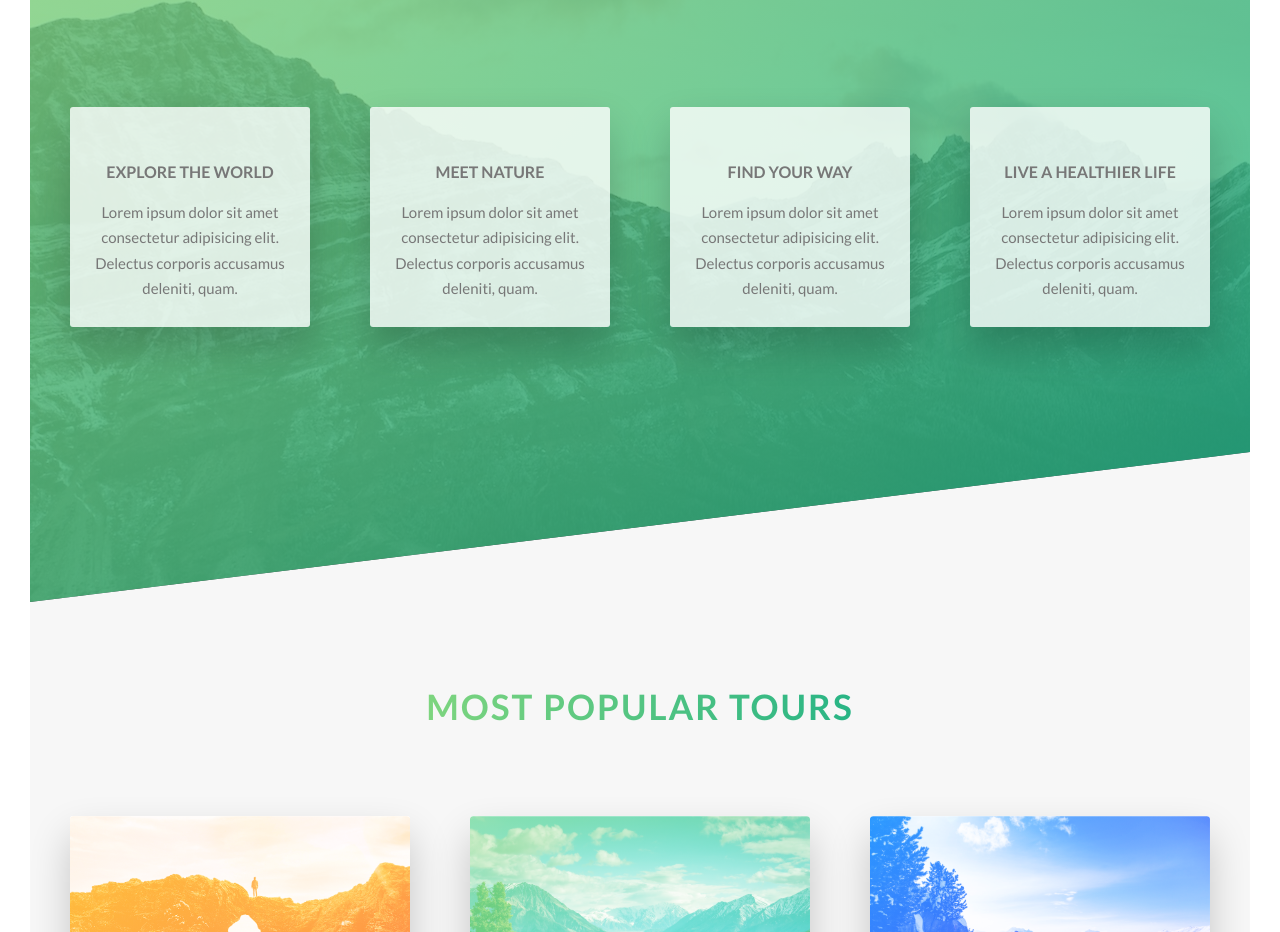
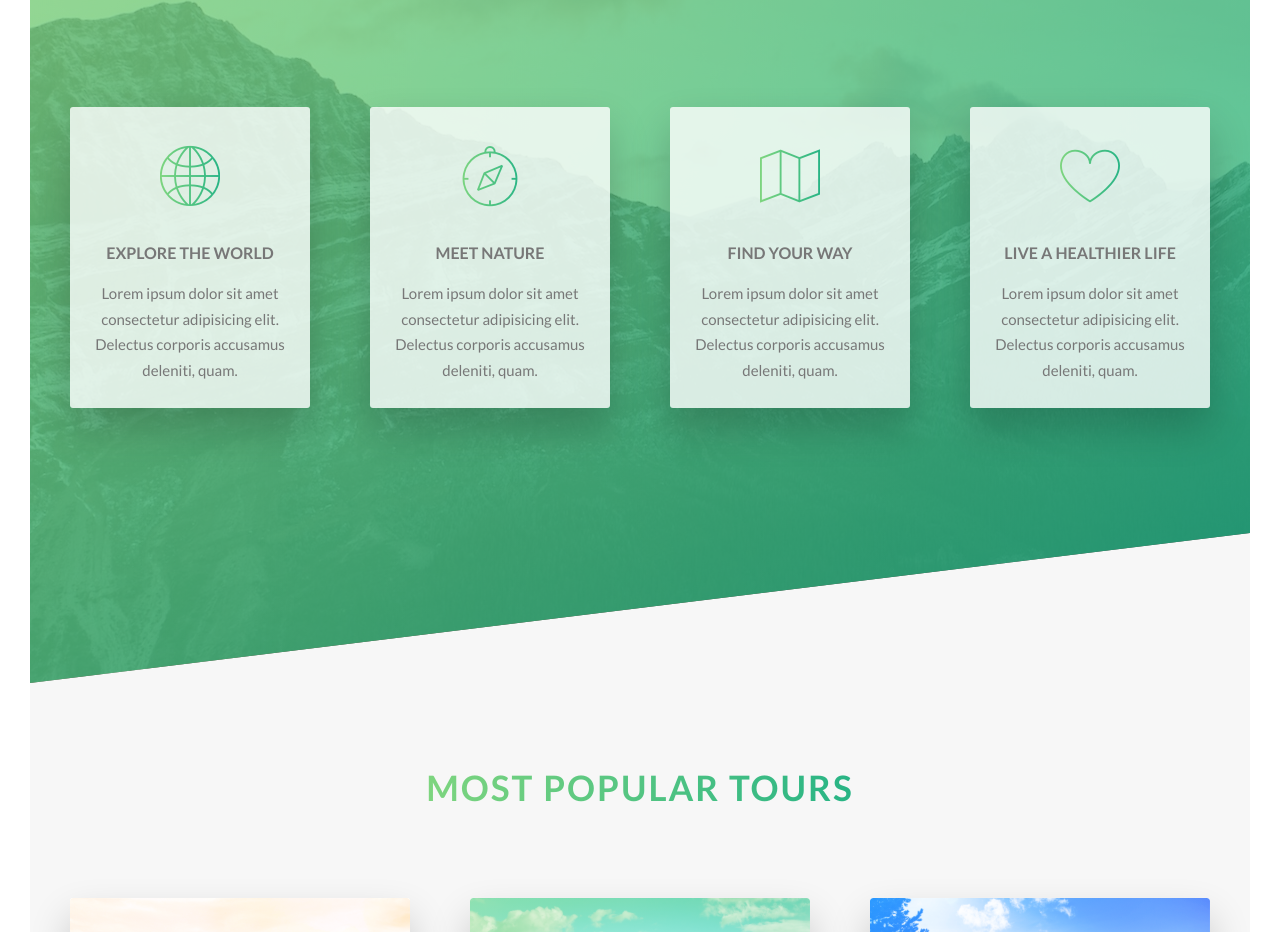
Before and after one commit to DexterN00b/natour, a website: page index.html in a window 1280 px wide. Shown: the part 1577-2509 px from the top of the page. Drawn offline with Linux system fonts and the light colour scheme.

Commit message:
comment remove

```diff
--- a/index.html
+++ b/index.html
@@ -6,7 +6,7 @@
     <meta name="viewport" content="width=device-width, initial-scale=1.0">
 
     <link href="https://fonts.googleapis.com/css?family=Lato:100,300,400,700,900" rel="stylesheet">
-    <!-- <link rel="stylesheet" href="css/icons.css"> -->
+     <link rel="stylesheet" href="css/icons.css">
     <link rel="stylesheet" href="css/style.css">
     <link rel="shortcut icon" type="image/png" href="img/favicon.png">
 
```
Also changed, not shown: 1 other file.
